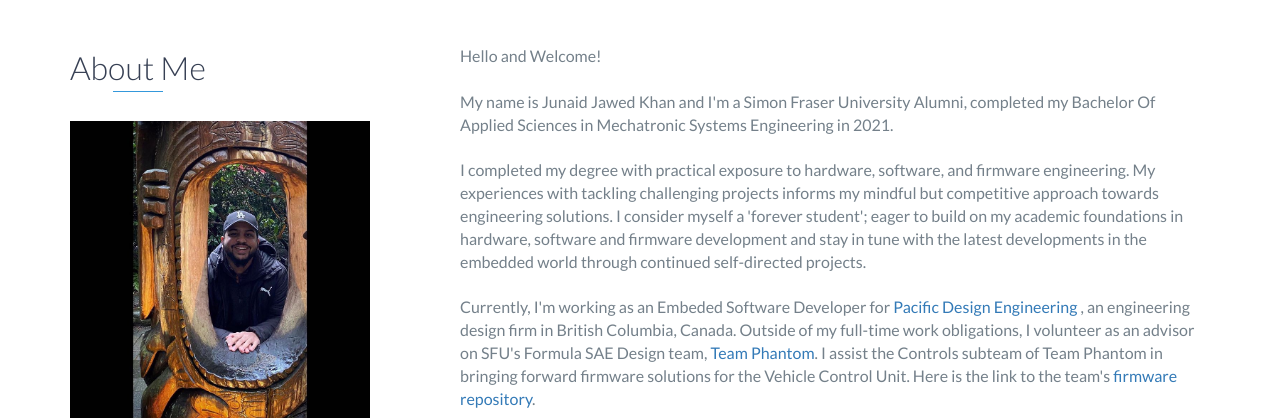
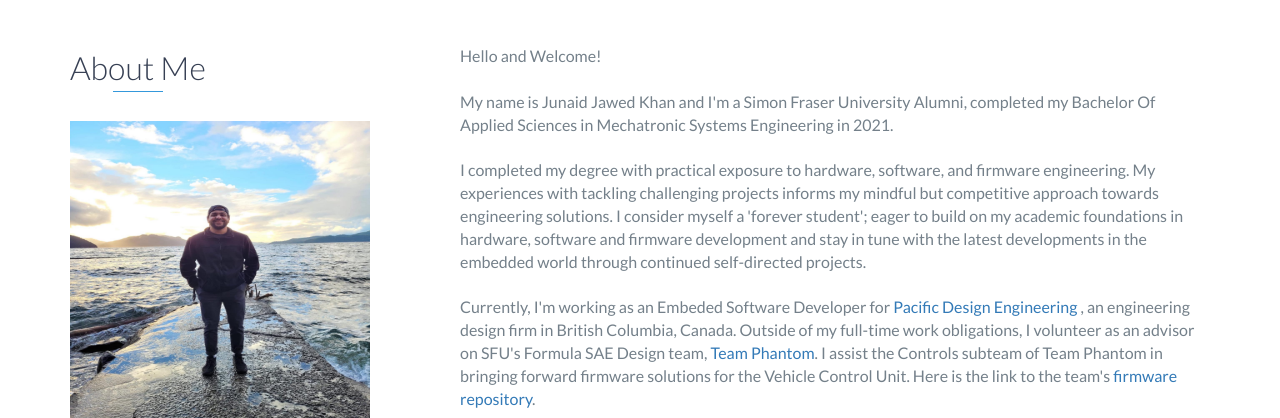
Before and after one commit to Junaidk11/junaidk11.github.io, a plain HTML site: page index.html in a window 1280 px wide. Shown: the part 830-1248 px from the top of the page. Drawn offline with nearby package versions, Linux system fonts and the light colour scheme.

Commit message:
Updated profile picture

```diff
--- a/index.html
+++ b/index.html
@@ -70,7 +70,7 @@
                     <link rel="stylesheet"
                         href="https://cdnjs.cloudflare.com/ajax/libs/font-awesome/4.7.0/css/font-awesome.min.css">
                     <div class="card">
-                        <img src="images/profilepicture.png" alt="Junaid" style="height:300px;width:300px;">
+                        <img src="images/profilepicture-new.JPG" alt="Junaid" style="height:300px;width:300px;">
                         <div class="col-md-8 social">
                             <ul>
                                 <li>
```
Also changed, not shown: images/profilepicture-new.JPG (added).
